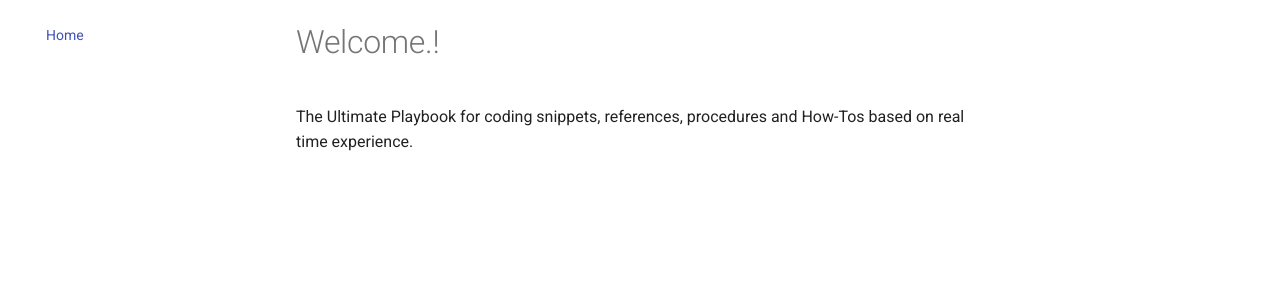
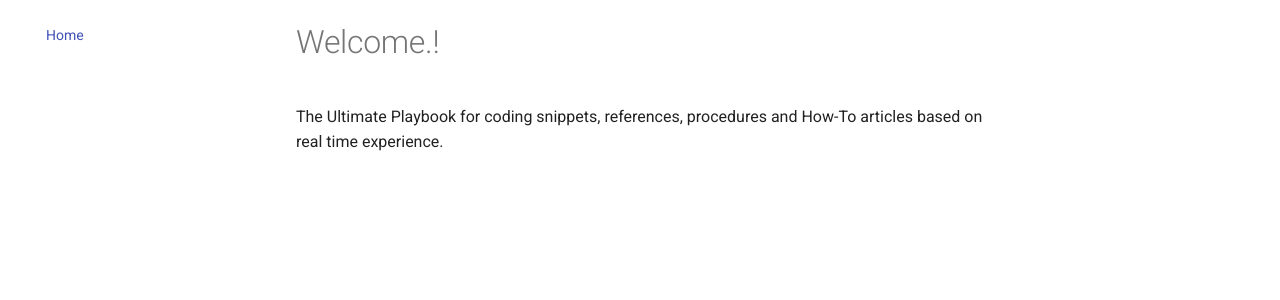
Before and after one commit to nramc/my-notes, an MkDocs documentation site: the page built from docs/index.md, in a window 1280 px wide. Shown: the part 124-424 px from the top of the page. Built offline with MkDocs 1.6.1 and Material for MkDocs 9.7.7, drawn with Linux system fonts in a browser that asks for light colours; comment, search, counter and statistics services are not loaded.

Commit message:
feat: new page added in "improvements" section with "data-quality" and GeoCoding API notes added #38

```diff
--- a/docs/index.md
+++ b/docs/index.md
@@ -5,4 +5,4 @@
 
 # Welcome.!
 
-The Ultimate Playbook for coding snippets, references, procedures and How-Tos based on real time experience.
+The Ultimate Playbook for coding snippets, references, procedures and How-To articles based on real time experience.
--- a/mkdocs.yml
+++ b/mkdocs.yml
@@ -96,6 +96,7 @@
       - 'Code Health': 'improvements/code-health-improvements.md'
       - 'Documentation': 'improvements/documentation-improvements.md'
       - 'Web Application': 'improvements/web-application-improvements.md'
+      - 'Data Quality': 'improvements/data-quality.md'
   - Security:
       - 'Secure Coding': 'security/secure-coding.md'
       - 'Secure Password': 'security/password-security.md'
```
Also changed, not shown: docs/improvements/data-quality.md (added, +19 -0 lines).
